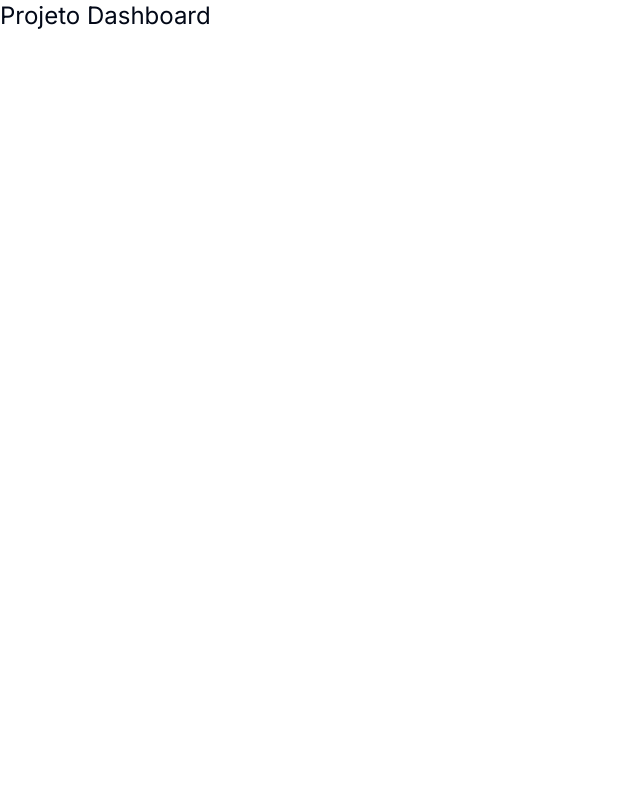
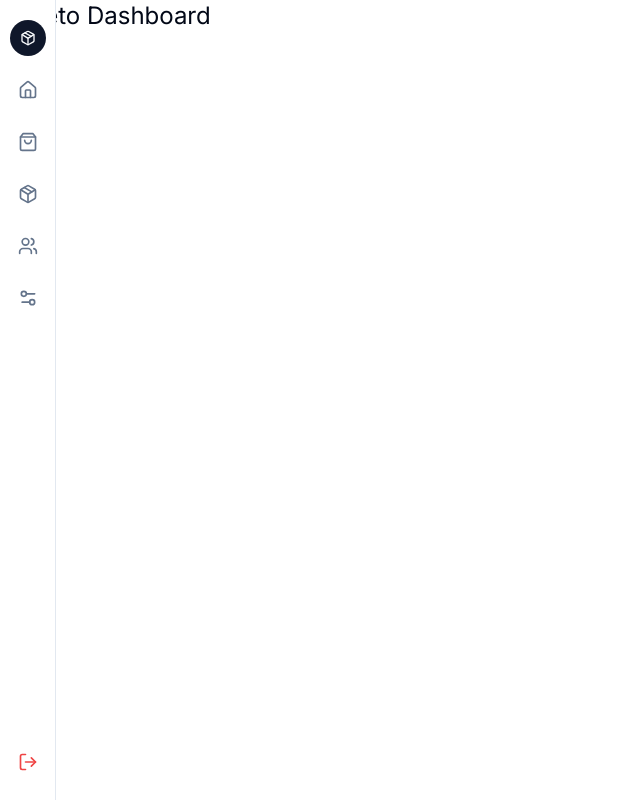
Before and after one commit to darioreisjr/nexview_nextjs, a Next.js app: page / in a window 1280 px wide. Shown: the whole page, without its empty margins (0-640 px from the left). Built offline with nearby package versions, Linux system fonts and the light colour scheme.

Commit message:
feat: create sidebar header for desktop layout

```diff
--- a/src/components/sidebar/index.tsx
+++ b/src/components/sidebar/index.tsx
@@ -1,11 +1,123 @@
 import { Sheet, SheetTrigger, SheetContent } from '@/components/ui/sheet';
 import { Button } from '../ui/button';
 import Link from 'next/link';
-import { Home, Package, PanelBottom, Settings2, ShoppingBag, Users } from 'lucide-react';
+import {
+  Home,
+  LogOut,
+  Package,
+  Package2,
+  PanelBottom,
+  Settings2,
+  ShoppingBag,
+  User2,
+  Users,
+} from 'lucide-react';
+import {
+  Tooltip,
+  TooltipProvider,
+  TooltipTrigger,
+  TooltipContent,
+} from '../ui/tooltip';
 
 export function Sidebar() {
   return (
     <div className="flex w-full flex-col bg-muted/40">
+      <aside className="fixed inset-y-0 left-0 z-10 hidden w-14 border-r bg-background sm:flex flex-col">
+        <nav className="flex flex-col items-center gap-4 px-2 py-5">
+          <TooltipProvider>
+            <Link
+              href="#"
+              className="flex h-9 w-9 shrink-0 items-center justify-center bg-primary text-primary-foreground rounded-full"
+            >
+              <Package className="h-4 w-4" />
+              <span className="sr-only">Dashboard Avatar</span>
+            </Link>
+
+            <Tooltip>
+              <TooltipTrigger asChild>
+                <Link
+                  href="#"
+                  className="flex h-9 w-9 shrink-0 items-center justify-center rounded-lg text-muted-foreground transition-colors hover:text-foreground"
+                >
+                  <Home className="h-5 w-5" />
+                  <span className="sr-only">Início</span>
+                </Link>
+              </TooltipTrigger>
+              <TooltipContent side="right">Início</TooltipContent>
+            </Tooltip>
+
+            <Tooltip>
+              <TooltipTrigger asChild>
+                <Link
+                  href="#"
+                  className="flex h-9 w-9 shrink-0 items-center justify-center rounded-lg text-muted-foreground transition-colors hover:text-foreground"
+                >
+                  <ShoppingBag className="h-5 w-5" />
+                  <span className="sr-only">Pedidos</span>
+                </Link>
+              </TooltipTrigger>
+              <TooltipContent side="right">Pedidos</TooltipContent>
+            </Tooltip>
+
+            <Tooltip>
+              <TooltipTrigger asChild>
+                <Link
+                  href="#"
+                  className="flex h-9 w-9 shrink-0 items-center justify-center rounded-lg text-muted-foreground transition-colors hover:text-foreground"
+                >
+                  <Package className="h-5 w-5" />
+                  <span className="sr-only">Produtos</span>
+                </Link>
+              </TooltipTrigger>
+              <TooltipContent side="right">Produtos</TooltipContent>
+            </Tooltip>
+
+            <Tooltip>
+              <TooltipTrigger asChild>
+                <Link
+                  href="#"
+                  className="flex h-9 w-9 shrink-0 items-center justify-center rounded-lg text-muted-foreground transition-colors hover:text-foreground"
+                >
+                  <Users className="h-5 w-5" />
+                  <span className="sr-only">Clientes</span>
+                </Link>
+              </TooltipTrigger>
+              <TooltipContent side="right">Clientes</TooltipContent>
+            </Tooltip>
+
+            <Tooltip>
+              <TooltipTrigger asChild>
+                <Link
+                  href="#"
+                  className="flex h-9 w-9 shrink-0 items-center justify-center rounded-lg text-muted-foreground transition-colors hover:text-foreground"
+                >
+                  <Settings2 className="h-5 w-5" />
+                  <span className="sr-only">Configurações</span>
+                </Link>
+              </TooltipTrigger>
+              <TooltipContent side="right">Configurações</TooltipContent>
+            </Tooltip>
+          </TooltipProvider>
+        </nav>
+
+        <nav className="mt-auto flex flex-col items-center gap-4 px-2 py-5">
+          <TooltipProvider>
+          <Tooltip>
+              <TooltipTrigger asChild>
+                <Link
+                  href="#"
+                  className="flex h-9 w-9 shrink-0 items-center justify-center rounded-lg text-muted-foreground transition-colors hover:text-foreground"
+                >
+                  <LogOut className="h-5 w-5 text-red-500" />
+                  <span className="sr-only">Sair</span>
+                </Link>
+              </TooltipTrigger>
+              <TooltipContent side="right">Sair</TooltipContent>
+            </Tooltip>
+          </TooltipProvider>
+        </nav>
+      </aside>
+
       <div className="sm:hidden flex flex-col sm:gap-4 sm:py-4 sm:pl-14">
         <header className="sticky top-0 z-30 flex h-14 items-center px-4 border-b bg-background gap-4 sm:static sm:h-auto sm:border-0 sm:bg-transparent sm:px-6">
           <Sheet>
```
